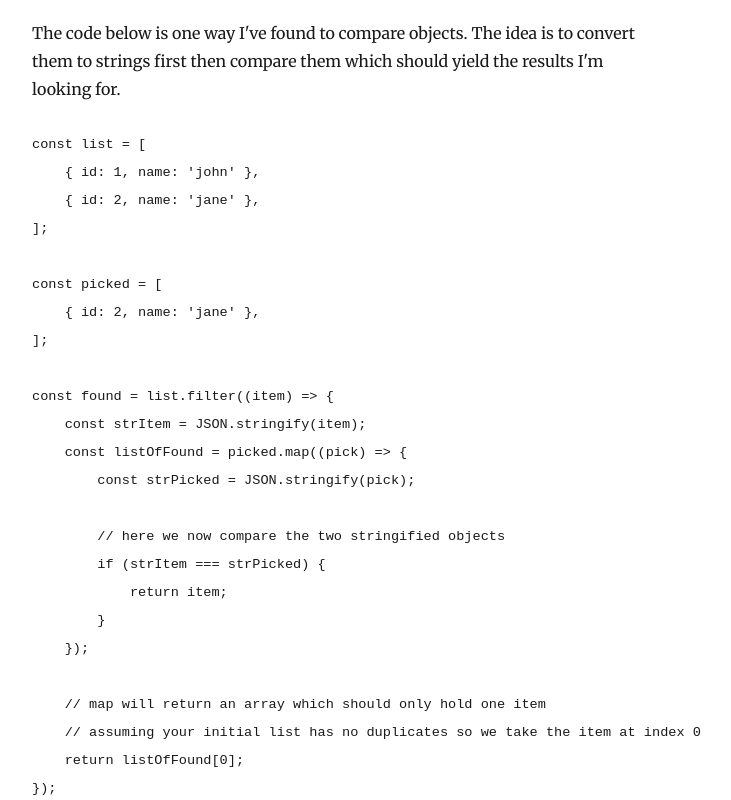
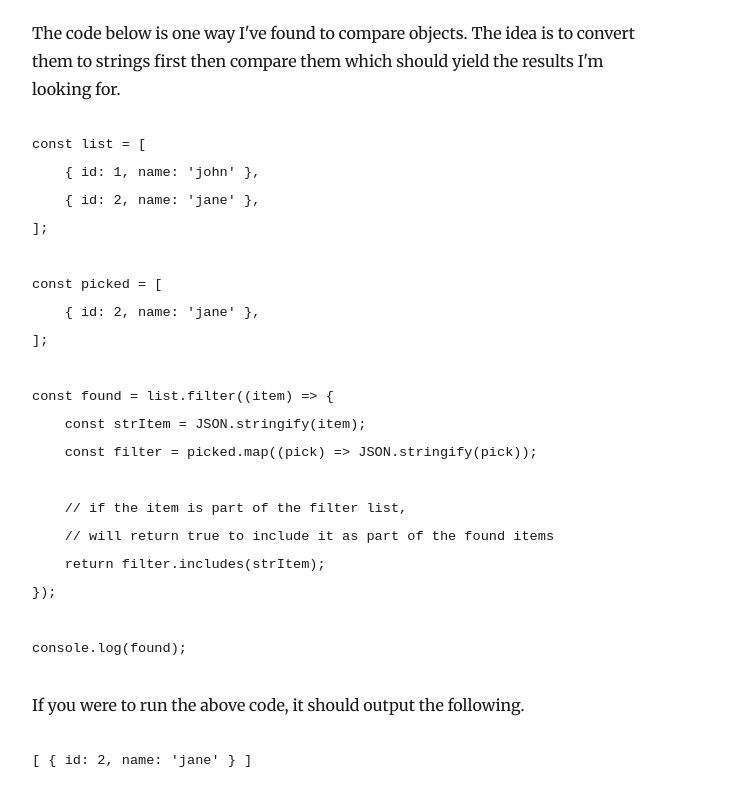
Before and after one commit to mikecabana/mikecabana, a Gatsby site: page /blog/filter-js-array-on-object/ in a window 1280 px wide. Shown: the part 540-1340 px from the top of the page, without its empty margins (293-1024 px from the left). Built offline with nearby package versions, Linux system fonts and the light colour scheme; Gatsby itself is replaced by a stand-in of ours; some packages are replaced by stand-ins of ours; code samples lack their colours.

Commit message:
updated to optimize the code in the post filter-js-array-on-object

```diff
--- a/content/blog/filter-js-array-on-object.md
+++ b/content/blog/filter-js-array-on-object.md
@@ -35,18 +35,11 @@
 
 const found = list.filter((item) => {
     const strItem = JSON.stringify(item);
-    const listOfFound = picked.map((pick) => {
-        const strPicked = JSON.stringify(pick);
+    const filter = picked.map((pick) => JSON.stringify(pick));
 
-        // here we now compare the two stringified objects
-        if (strItem === strPicked) {
-            return item;
-        }
-    });
-
-    // map will return an array which should only hold one item
-    // assuming your initial list has no duplicates so we take the item at index 0
-    return listOfFound[0];
+    // if the item is part of the filter list,
+    // will return true to include it as part of the found items
+    return filter.includes(strItem);
 });
 
 console.log(found);
```
